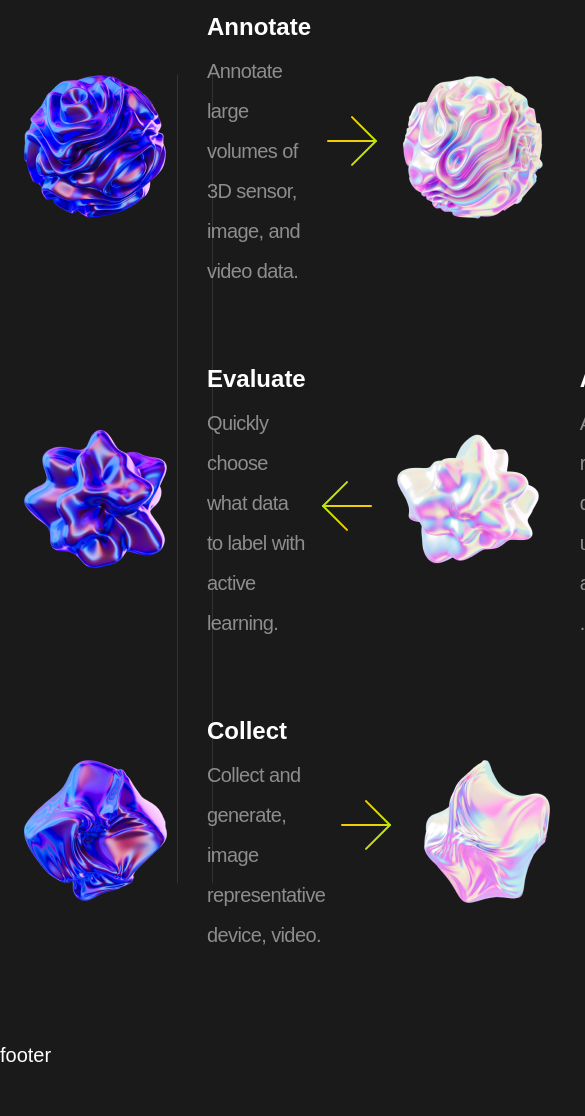
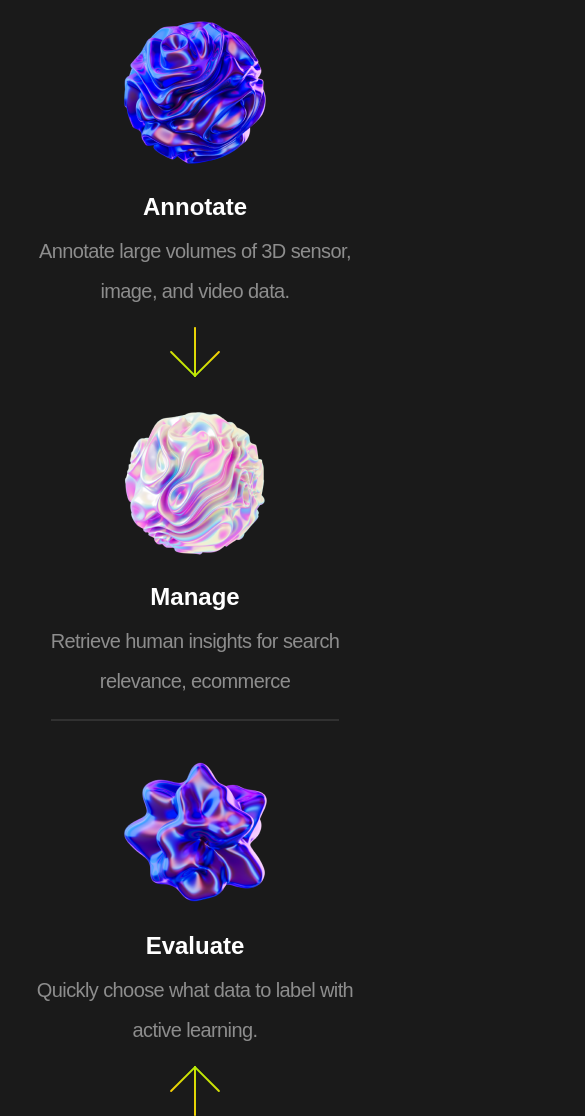
Before and after one commit to elmiramm/2--ai-man, a website: page src/index.html in a window 390 px wide. Shown: the part 2343-3459 px from the top of the page, 585 px wide, since content can reach past the window. Before the commit the page ends 3418 px from the top, so only its background shows below. Drawn offline with nearby package versions, Linux system fonts and the light colour scheme; files that its build step writes are made by us from their sources; files whose address does not match are found by name; a web font is replaced by a local one.

Commit message:
development - scss

```diff
--- a/src/html/development.html
+++ b/src/html/development.html
@@ -11,7 +11,7 @@
 						<p class="development__item-descr">Annotate large volumes of 3D sensor, image, and video data.</p>
 					</div>
 				</div>
-				<div class="development__arrow">
+				<div class="development__arrow development__item">
 					<svg width="82" height="82" viewBox="0 0 82 82" fill="none" xmlns="http://www.w3.org/2000/svg">
 						<path fill-rule="evenodd" clip-rule="evenodd"
 							d="M16.083 41C16.083 40.4477 16.5307 40 17.083 40H64.9163C65.4686 40 65.9163 40.4477 65.9163 41C65.9163 41.5523 65.4686 42 64.9163 42H17.083C16.5307 42 16.083 41.5523 16.083 41Z"
@@ -52,7 +52,7 @@
 						<p class="development__item-descr">Quickly choose what data to label with active learning.</p>
 					</div>
 				</div>
-				<div class="development__arrow">
+				<div class="development__arrow development__item">
 					<svg width="82" height="82" viewBox="0 0 82 82" fill="none" xmlns="http://www.w3.org/2000/svg">
 						<path fill-rule="evenodd" clip-rule="evenodd"
 							d="M16.083 41C16.083 40.4477 16.5307 40 17.083 40H64.9163C65.4686 40 65.9163 40.4477 65.9163 41C65.9163 41.5523 65.4686 42 64.9163 42H17.083C16.5307 42 16.083 41.5523 16.083 41Z"
@@ -94,7 +94,7 @@
 						<p class="development__item-descr">Collect and generate, image representative device, video.</p>
 					</div>
 				</div>
-				<div class="development__arrow">
+				<div class="development__arrow development__item">
 					<svg width="82" height="82" viewBox="0 0 82 82" fill="none" xmlns="http://www.w3.org/2000/svg">
 						<path fill-rule="evenodd" clip-rule="evenodd"
 							d="M16.083 41C16.083 40.4477 16.5307 40 17.083 40H64.9163C65.4686 40 65.9163 40.4477 65.9163 41C65.9163 41.5523 65.4686 42 64.9163 42H17.083C16.5307 42 16.083 41.5523 16.083 41Z"
--- a/src/scss/development.scss
+++ b/src/scss/development.scss
@@ -1,4 +1,38 @@
 .development {
+	&__item-title {
+		font-size: 24px;
+	}
+	&__item-descr {
+		color: rgba($color: $mainTextColor, $alpha: 0.5);
+		letter-spacing: -0.6px;
+	}
+	@media (max-width: 1249.999px) {
+		&__inner {
+			display: flex;
+			align-items: center;
+			justify-content: space-between;
+		}
+		&__row {
+			max-width: 33%;
+			&:nth-child(2n) {
+				.development__arrow {
+					transform: rotate(-90deg);
+				}
+			}
+		}
+		&__item {
+			display: flex;
+			flex-direction: column;
+			align-items: center;
+		}
+		&__info {
+			text-align: center;
+		}
+		&__arrow {
+			transform: rotate(90deg);
+		}
+	}
+	@media (min-width: 1250px) {
 		&__inner {
 			position: relative;
 			&::before,
@@ -42,18 +76,35 @@
 		&__info {
 			margin-left: 32px;
 		}
-	&__item-title {
-		font-size: 24px;
-	}
-	&__item-descr {
-		color: rgba($color: $mainTextColor, $alpha: 0.5);
-		letter-spacing: -0.6px;
 	}
 
 	@media (max-width: 990px) {
 		margin-bottom: 80px;
 		&__title {
 			margin-bottom: 50px;
+		}
+		&__inner {
+			flex-wrap: wrap;
+			justify-content: center;
+		}
+		&__row {
+			max-width: 100%;
+			width: 100%;
+			position: relative;
+			&:not(:last-child) {
+				margin-bottom: 41px;
+			}
+			&::before {
+				content: "";
+				display: block;
+				width: 80%;
+				height: 2px;
+				position: absolute;
+				bottom: -20px;
+				left: 50%;
+				transform: translateX(-50%);
+				background-color: rgba($color: $mainTextColor, $alpha: 0.1);
+			}
 		}
 	}
 	@media (min-width: 990px) {
--- a/version.json
+++ b/version.json
@@ -1,3 +1,3 @@
 {
-    "main": "20231102101509"
+    "main": "20231102104712"
 }
```
Also changed, not shown: docs/index.html (+3 -3 lines), docs/css/style.min.css. Lines whose indentation alone changed are shown as unchanged.
